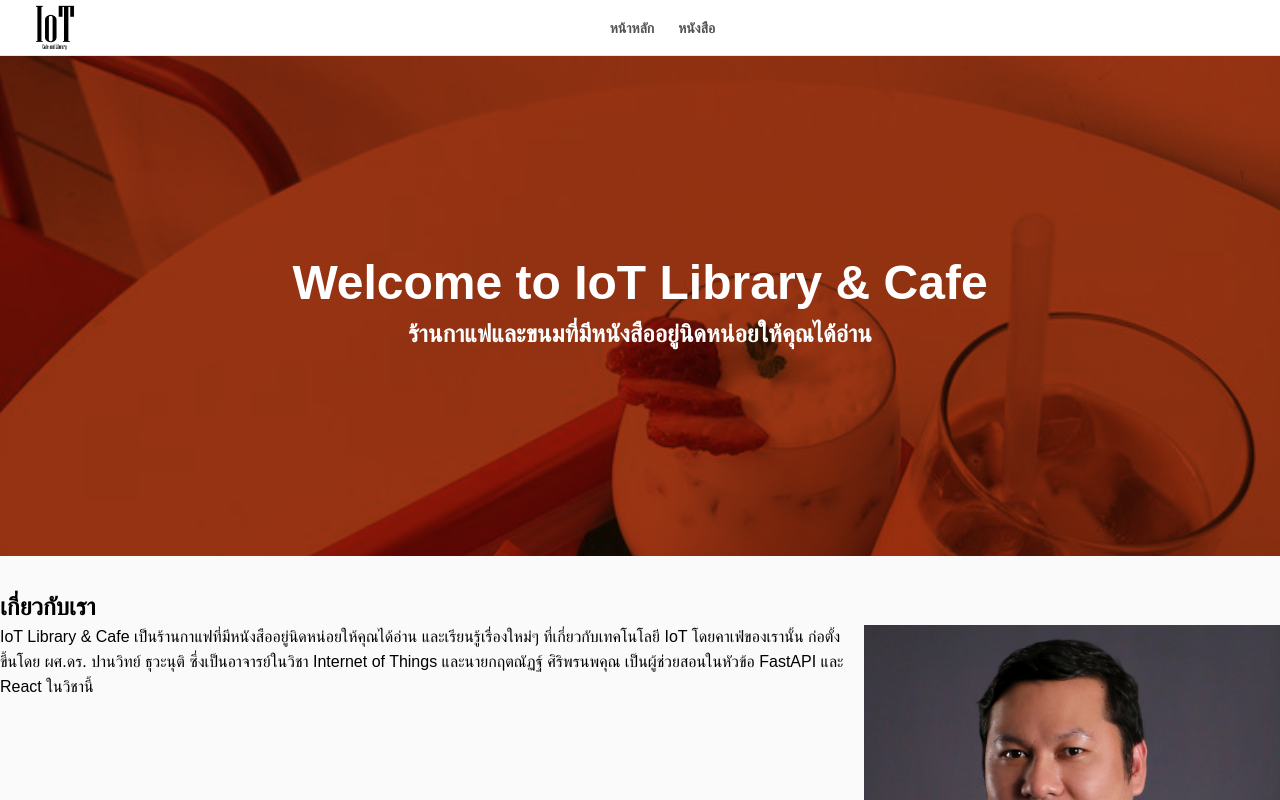
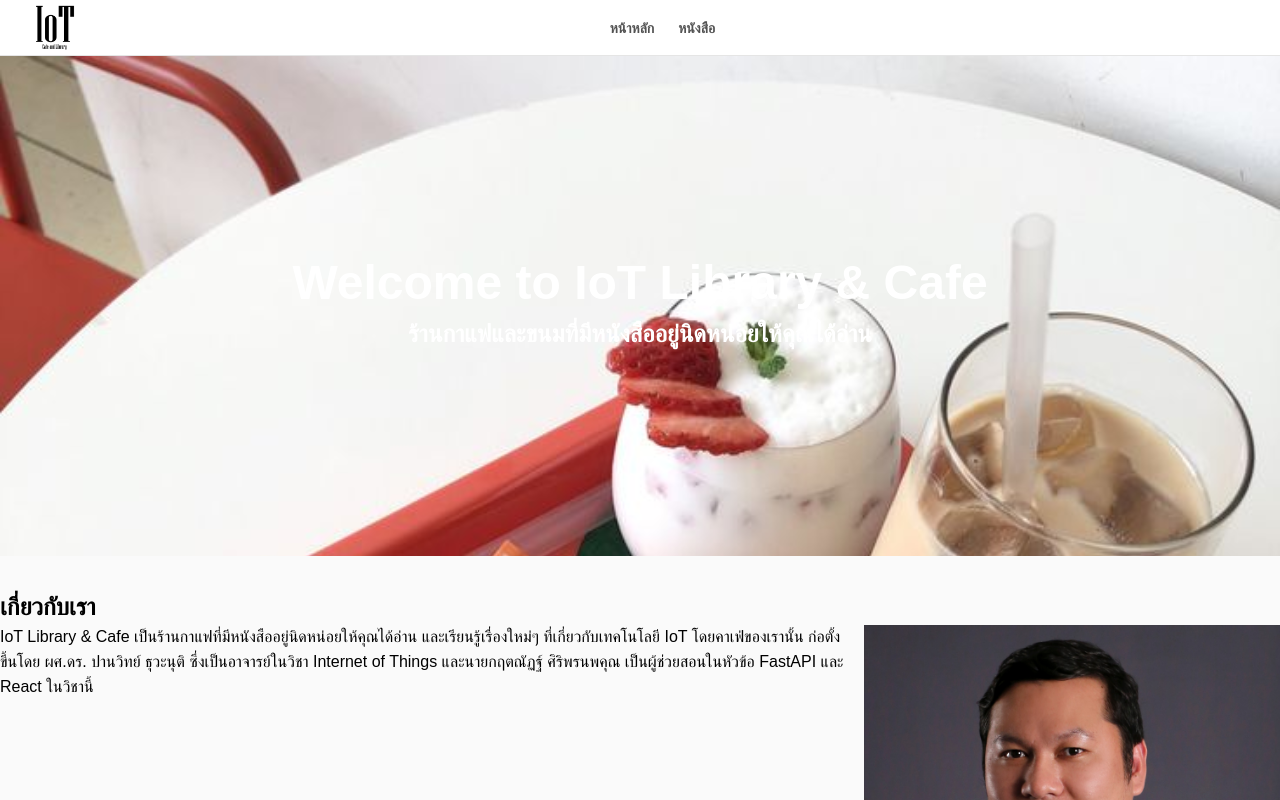
Before and after one commit to peachflavor/iot-frontend, a React (Vite) app: page / in a window 1280 px wide. Shown: the top 800 px of the page. Built offline with nearby package versions, Linux system fonts and the light colour scheme; no server answers.

Commit message:
Update index.tsx

```diff
--- a/src/pages/index.tsx
+++ b/src/pages/index.tsx
@@ -7,7 +7,7 @@ export default function HomePage() {
   return (
     <Layout>
       <section
-        className="h-[500px] w-full text-white bg-orange-800 bg-cover bg-blend-multiply flex flex-col justify-center items-center px-4 text-center"
+        className="h-[500px] w-full text-white bg-cover bg-blend-multiply flex flex-col justify-center items-center px-4 text-center"
         style={{
           backgroundImage: `url(${cafeBackgroundImage})`,
         }}
```
